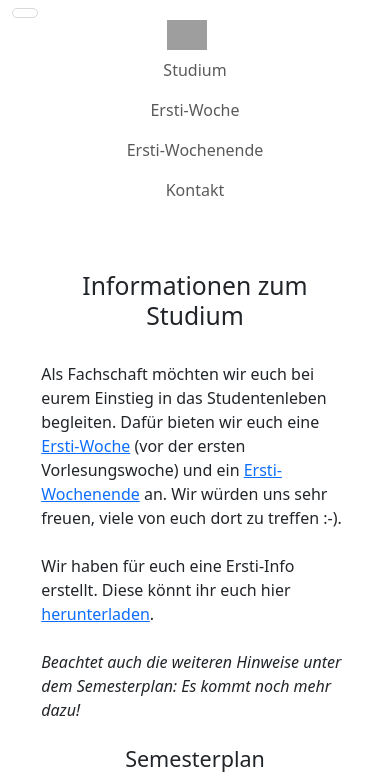
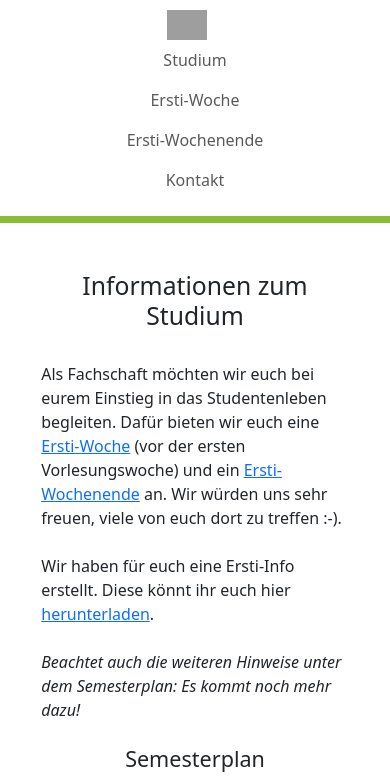
Before and after one commit to fs-geofs/ErstiInfoWebsite, a plain HTML site: page index.html in a window 390 px wide. Shown: the top 777 px of the page. Drawn offline with nearby package versions, Linux system fonts and the light colour scheme; grey boxes are pictures that could not be loaded; some icons are missing.

Commit message:
Removed useless button

```diff
--- a/index.html
+++ b/index.html
@@ -15,15 +15,6 @@
 <header class="text-center">
     <nav class="navbar navbar-expand-lg navbar-light bg-white fixed-top">
         <div class="container-fluid">
-        <button
-            class="navbar-toggler"
-            type="button"
-            data-mdb-toggle="collapse"
-            data-mdb-target="#navbarExample"
-            aria-controls="navbarExample"
-            aria-expanded="false"
-            aria-label="Toggle navigation"
-        >
             <i class="fas fa-bars"></i>
         </button>
         <div class="navbar-collapse" id="navbarExample">
```
